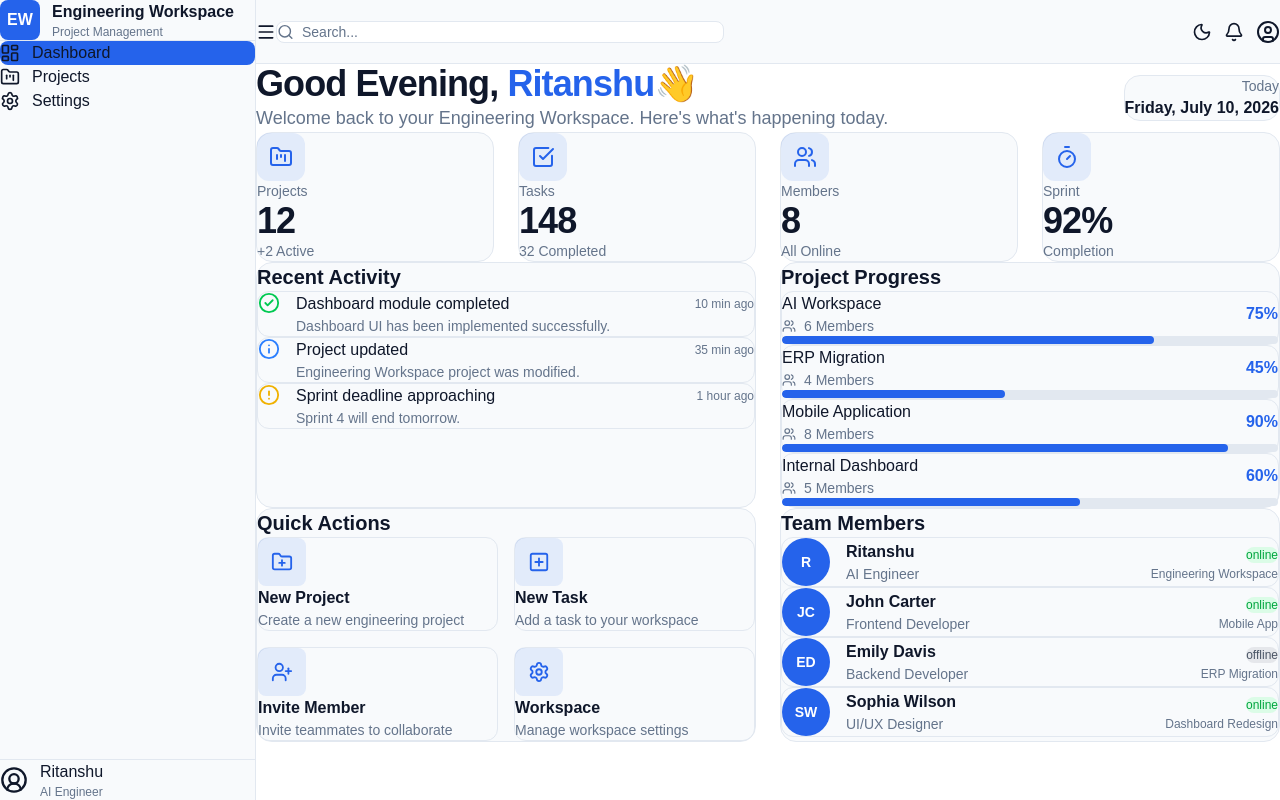
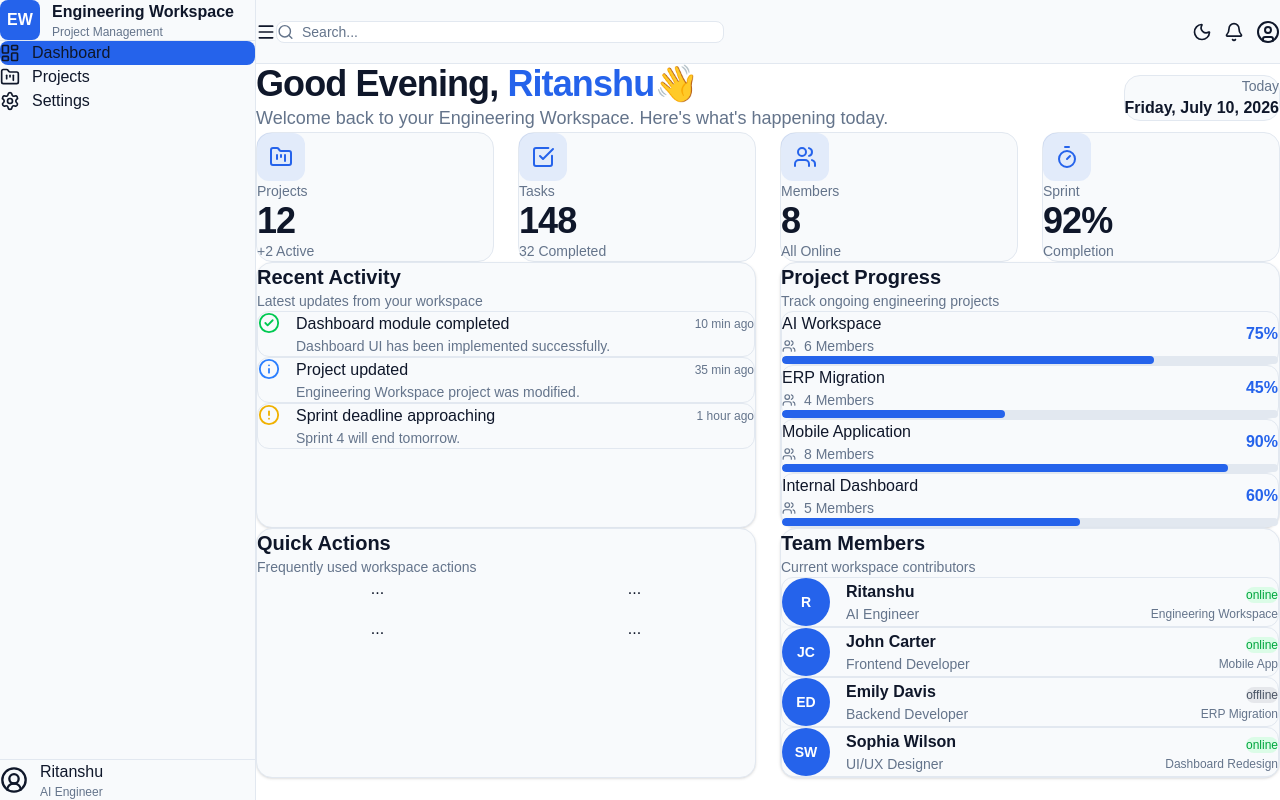
Before and after one commit to Ritanshu17/AI-Driven-Project-Management-System, a Next.js app in the folder frontend/: page /dashboard in a window 1280 px wide. Built offline with nearby package versions, Linux system fonts and the light colour scheme.

Commit message:
Refactor dashboard using reusable DashboardSection component

```diff
--- a/frontend/components/dashboard/DashboardSection.tsx
+++ b/frontend/components/dashboard/DashboardSection.tsx
@@ -0,0 +1,51 @@
+"use client";
+
+import { ReactNode } from "react";
+
+interface DashboardSectionProps {
+  title: string;
+  subtitle?: string;
+  children: ReactNode;
+}
+
+export default function DashboardSection({
+  title,
+  subtitle,
+  children,
+}: DashboardSectionProps) {
+  return (
+    <section
+      className="
+        rounded-2xl
+        border
+        border-[var(--border)]
+        bg-[var(--surface)]
+        p-6
+        shadow-sm
+        transition-all
+        duration-300
+      "
+    >
+      {/* Header */}
+
+      <div className="mb-6">
+
+        <h2 className="text-xl font-semibold">
+          {title}
+        </h2>
+
+        {subtitle && (
+          <p className="mt-1 text-sm text-[var(--muted)]">
+            {subtitle}
+          </p>
+        )}
+
+      </div>
+
+      {/* Content */}
+
+      {children}
+
+    </section>
+  );
+}
--- a/frontend/components/dashboard/ProjectProgress.tsx
+++ b/frontend/components/dashboard/ProjectProgress.tsx
@@ -2,17 +2,15 @@
 
 import { projectProgress } from "@/data/projects";
 import ProgressCard from "./ProgressCard";
+import DashboardSection from "./DashboardSection";
 
 export default function ProjectProgress() {
   return (
-    <section className="rounded-2xl border border-[var(--border)] bg-[var(--surface)] p-6">
-
-      <h2 className="mb-6 text-xl font-semibold">
-        Project Progress
-      </h2>
-
+   <DashboardSection
+      title="Project Progress"
+      subtitle="Track ongoing engineering projects"
+    >
       <div className="space-y-4">
-
         {projectProgress.map((project) => (
           <ProgressCard
             key={project.id}
@@ -21,9 +19,27 @@ export default function ProjectProgress() {
             members={project.members}
           />
         ))}
+      </div>
+    </DashboardSection>
+    // <section className="rounded-2xl border border-[var(--border)] bg-[var(--surface)] p-6">
 
-      </div>
+    //   <h2 className="mb-6 text-xl font-semibold">
+    //     Project Progress
+    //   </h2>
 
-    </section>
+    //   <div className="space-y-4">
+
+    //     {projectProgress.map((project) => (
+    //       <ProgressCard
+    //         key={project.id}
+    //         name={project.name}
+    //         progress={project.progress}
+    //         members={project.members}
+    //       />
+    //     ))}
+
+    //   </div>
+
+    // </section>
   );
 }
--- a/frontend/components/dashboard/QuickActions.tsx
+++ b/frontend/components/dashboard/QuickActions.tsx
@@ -6,6 +6,8 @@ import {
   UserPlus,
   Settings,
 } from "lucide-react";
+
+import DashboardSection from "./DashboardSection";
 
 const actions = [
   {
@@ -32,46 +34,62 @@ const actions = [
 
 export default function QuickActions() {
   return (
-    <section className="rounded-2xl border border-[var(--border)] bg-[var(--surface)] p-6">
-
-      <h2 className="mb-6 text-xl font-semibold">
-        Quick Actions
-      </h2>
-
+    <DashboardSection
+      title="Quick Actions"
+      subtitle="Frequently used workspace actions"
+    >
       <div className="grid grid-cols-2 gap-4">
-
         {actions.map((action) => {
           const Icon = action.icon;
 
           return (
-            <button
-              key={action.title}
-              className="group rounded-xl border border-[var(--border)] p-5 text-left transition-all duration-300 hover:-translate-y-1 hover:border-[var(--accent)] hover:bg-[var(--background)]"
-            >
-
-              <div className="mb-4 flex h-12 w-12 items-center justify-center rounded-lg bg-[var(--accent)]/10 transition group-hover:bg-[var(--accent)]/20">
-
-                <Icon
-                  size={22}
-                  className="text-[var(--accent)]"
-                />
-
-              </div>
-
-              <h3 className="font-semibold">
-                {action.title}
-              </h3>
-
-              <p className="mt-2 text-sm text-[var(--muted)]">
-                {action.description}
-              </p>
-
+            <button key={action.title}>
+              ...
             </button>
           );
         })}
+      </div>
+    </DashboardSection>
+    // <section className="rounded-2xl border border-[var(--border)] bg-[var(--surface)] p-6">
 
-      </div>
+    //   <h2 className="mb-6 text-xl font-semibold">
+    //     Quick Actions
+    //   </h2>
 
-    </section>
+    //   <div className="grid grid-cols-2 gap-4">
+
+    //     {actions.map((action) => {
+    //       const Icon = action.icon;
+
+    //       return (
+    //         <button
+    //           key={action.title}
+    //           className="group rounded-xl border border-[var(--border)] p-5 text-left transition-all duration-300 hover:-translate-y-1 hover:border-[var(--accent)] hover:bg-[var(--background)]"
+    //         >
+
+    //           <div className="mb-4 flex h-12 w-12 items-center justify-center rounded-lg bg-[var(--accent)]/10 transition group-hover:bg-[var(--accent)]/20">
+
+    //             <Icon
+    //               size={22}
+    //               className="text-[var(--accent)]"
+    //             />
+
+    //           </div>
+
+    //           <h3 className="font-semibold">
+    //             {action.title}
+    //           </h3>
+
+    //           <p className="mt-2 text-sm text-[var(--muted)]">
+    //             {action.description}
+    //           </p>
+
+    //         </button>
+    //       );
+    //     })}
+
+    //   </div>
+
+    // </section>
   );
 }
--- a/frontend/components/dashboard/RecentActivity.tsx
+++ b/frontend/components/dashboard/RecentActivity.tsx
@@ -3,16 +3,15 @@
 import { activities } from "@/data/activity";
 import ActivityItem from "./ActivityItem";
 
+import DashboardSection from "./DashboardSection";
+
 export default function RecentActivity() {
   return (
-    <section className="rounded-2xl border border-[var(--border)] bg-[var(--surface)] p-6">
-
-      <h2 className="mb-6 text-xl font-semibold">
-        Recent Activity
-      </h2>
-
+    <DashboardSection
+      title="Recent Activity"
+      subtitle="Latest updates from your workspace"
+    >
       <div className="space-y-4">
-
         {activities.map((activity) => (
           <ActivityItem
             key={activity.id}
@@ -22,9 +21,7 @@ export default function RecentActivity() {
             type={activity.type}
           />
         ))}
-
       </div>
-
-    </section>
+    </DashboardSection>
   );
 }
--- a/frontend/components/dashboard/TeamMembers.tsx
+++ b/frontend/components/dashboard/TeamMembers.tsx
@@ -2,17 +2,15 @@
 
 import { teamMembers } from "@/data/team";
 import TeamMemberCard from "./TeamMemberCard";
-
+import DashboardSection from "./DashboardSection";
 export default function TeamMembers() {
   return (
-    <section className="rounded-2xl border border-[var(--border)] bg-[var(--surface)] p-6">
 
-      <h2 className="mb-6 text-xl font-semibold">
-        Team Members
-      </h2>
-
+  <DashboardSection
+  title="Team Members"
+  subtitle="Current workspace contributors"
+>
   <div className="space-y-4">
-
     {teamMembers.map((member) => (
       <TeamMemberCard
         key={member.id}
@@ -22,9 +20,29 @@ export default function TeamMembers() {
         project={member.project}
       />
     ))}
+  </div>
+</DashboardSection>
+  )
+};
 
-      </div>
+    // <section className="rounded-2xl border border-[var(--border)] bg-[var(--surface)] p-6">
 
-    </section>
-  );
-}
+    //   <h2 className="mb-6 text-xl font-semibold">
+    //     Team Members
+    //   </h2>
+
+    //   <div className="space-y-4">
+
+    //     {teamMembers.map((member) => (
+    //       <TeamMemberCard
+    //         key={member.id}
+    //         name={member.name}
+    //         role={member.role}
+    //         status={member.status}
+    //         project={member.project}
+    //       />
+    //     ))}
+
+    //   </div>
+
+    // </section>
```
Lines whose indentation alone changed are shown as unchanged.
